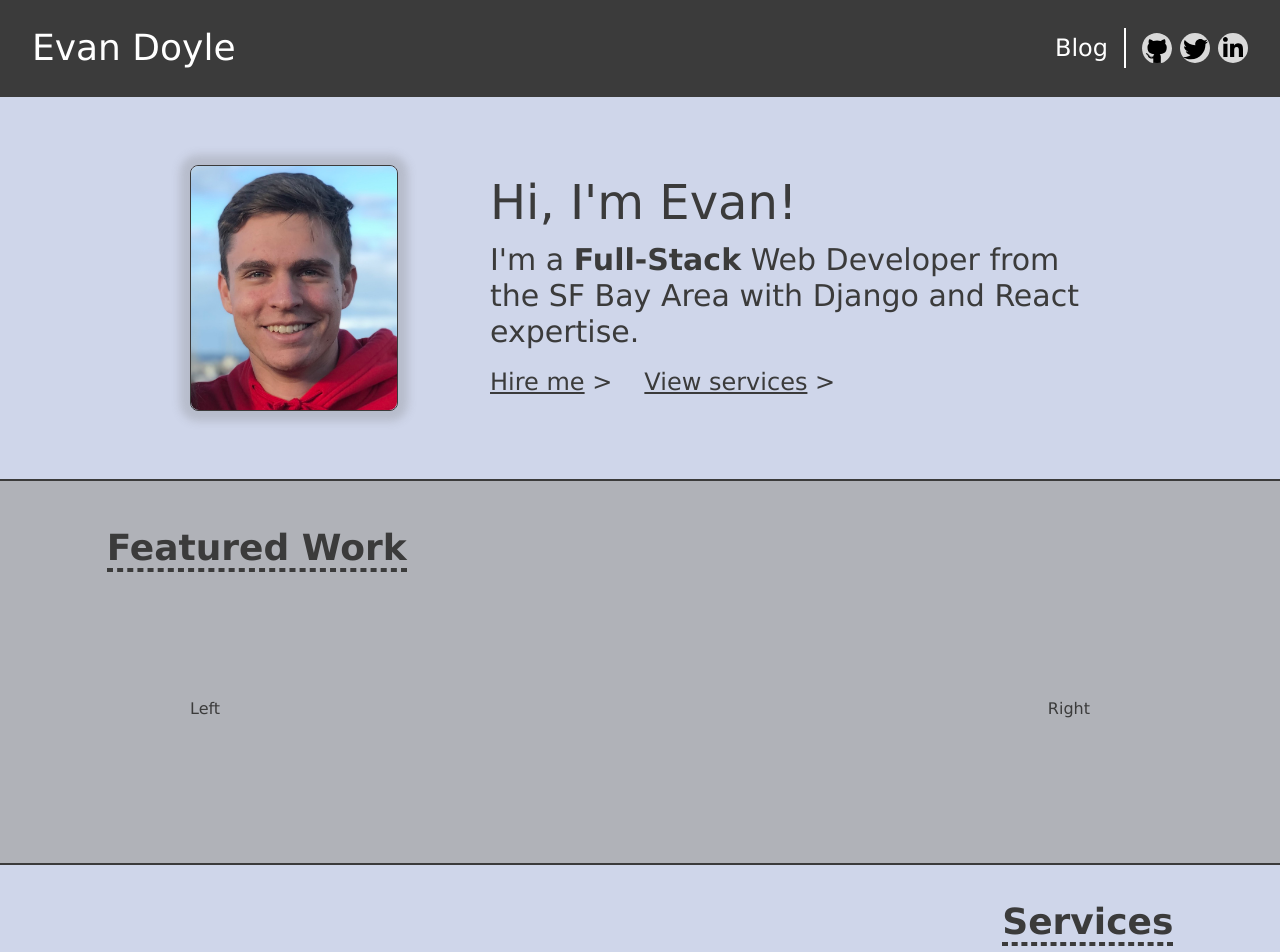
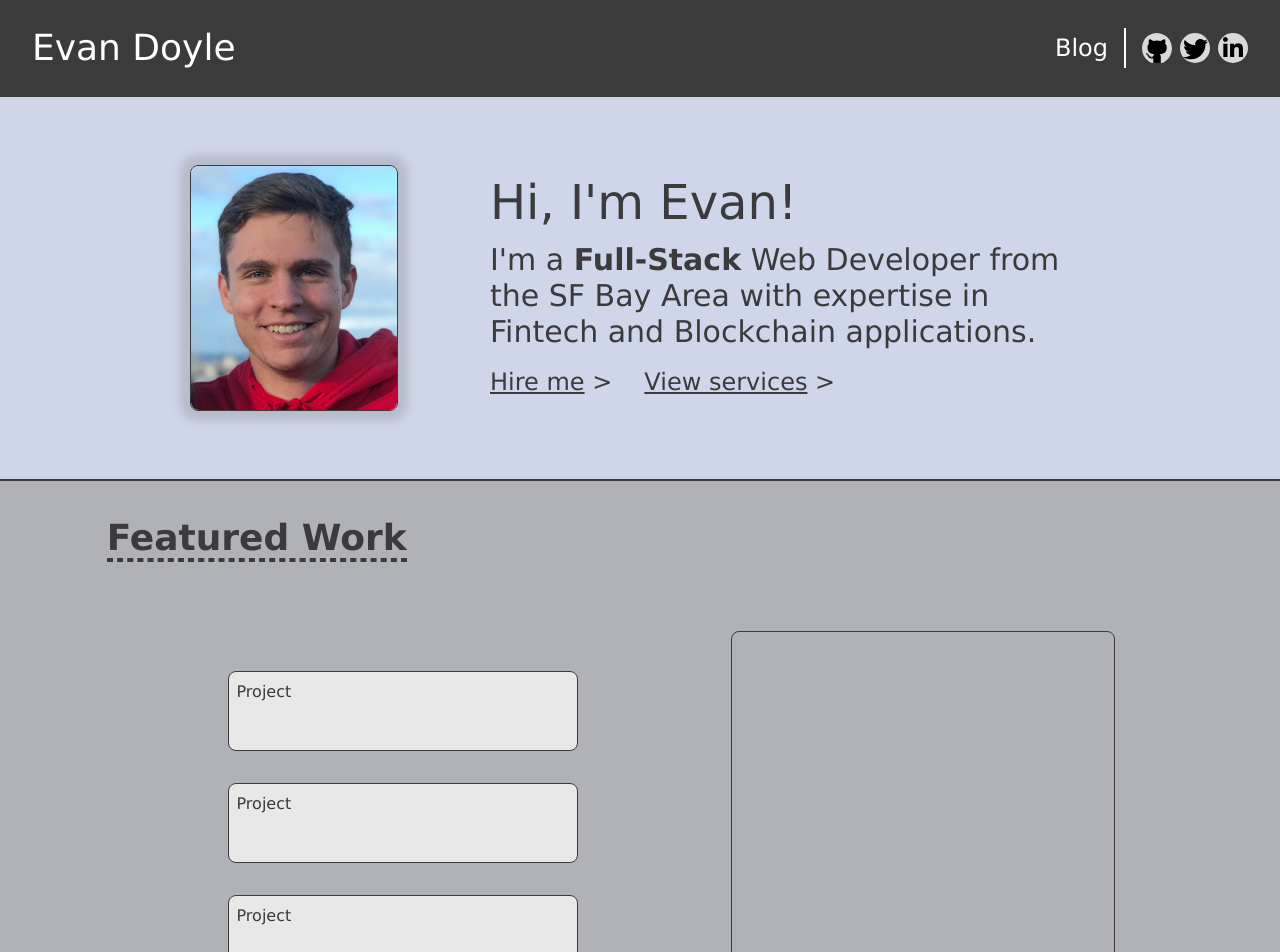
Before and after one commit to emdoyle/personal-site, a Next.js app: page / in a window 1280 px wide. Shown: the top 952 px of the page. Built offline with nearby package versions, Linux system fonts and the light colour scheme.

Commit message:
Styling placeholders for featured work section

```diff
--- a/pages/index.tsx
+++ b/pages/index.tsx
@@ -9,8 +9,8 @@ import { Section } from "../components/Section";
 import { useMediaQuery } from "../hooks/useMediaQuery";
 
 export default function Home() {
-  // equivalent to 'sm' breakpoint in Tailwind
-  const wideScreen = useMediaQuery("(min-width: 680px)");
+  // equivalent to 'lg' breakpoint in Tailwind
+  const wideScreen = useMediaQuery("(min-width: 1024px)");
   return (
     <Container>
       <Head>
@@ -37,9 +37,10 @@ export default function Home() {
                 </h1>
                 <p className="sm:text-2xl lg:text-3xl pb-4">
                   I&apos;m a <strong>Full-Stack</strong> Web Developer from the
-                  SF Bay Area with Django and React expertise.
+                  SF Bay Area with expertise in Fintech and Blockchain
+                  applications.
                 </p>
-                <div className="flex justify-start items-center gap-8 sm:text-lg md:text-xl lg:text-2xl">
+                <div className="flex justify-start items-center gap-6 md:gap-8 sm:text-lg md:text-xl lg:text-2xl">
                   <a href="#" className="hover:text-ash">
                     <span className="underline">Hire me</span> &gt;
                   </a>
@@ -51,9 +52,9 @@ export default function Home() {
             </div>
           </div>
         </Section>
-        <Section>
+        <Section height="h-[600px]">
           <div className="flex flex-col justify-start items-center h-full">
-            <div className="flex justify-start items-center h-24 w-5/6 sm:max-w-[1100px]">
+            <div className="flex justify-start items-center h-24 w-5/6 sm:max-w-[1100px] pb-8">
               <div>
                 <h2 className="text-3xl sm:text-4xl font-semibold">
                   Featured Work
@@ -61,9 +62,21 @@ export default function Home() {
                 <hr className="border-2 border-dashed border-smoke" />
               </div>
             </div>
-            <div className="h-full flex flex-col sm:flex-row gap-4 justify-between items-center w-5/6 sm:max-w-[900px]">
-              <p>Left</p>
-              <p>Right</p>
+            <div className="h-full flex flex-wrap gap-4 justify-center lg:justify-between items-center w-5/6 max-w-[950px]">
+              {wideScreen && (
+                <div className="flex flex-col w-1/2 justify-center items-center gap-8">
+                  <div className="w-5/6 max-w-[350px] h-20 p-2 rounded-lg border border-smoke bg-offwhite">
+                    Project
+                  </div>
+                  <div className="w-5/6 max-w-[350px] h-20 p-2 rounded-lg border border-smoke bg-offwhite">
+                    Project
+                  </div>
+                  <div className="w-5/6 max-w-[350px] h-20 p-2 rounded-lg border border-smoke bg-offwhite">
+                    Project
+                  </div>
+                </div>
+              )}
+              <div className="h-96 w-96 border border-smoke rounded-lg" />
             </div>
           </div>
         </Section>
```
